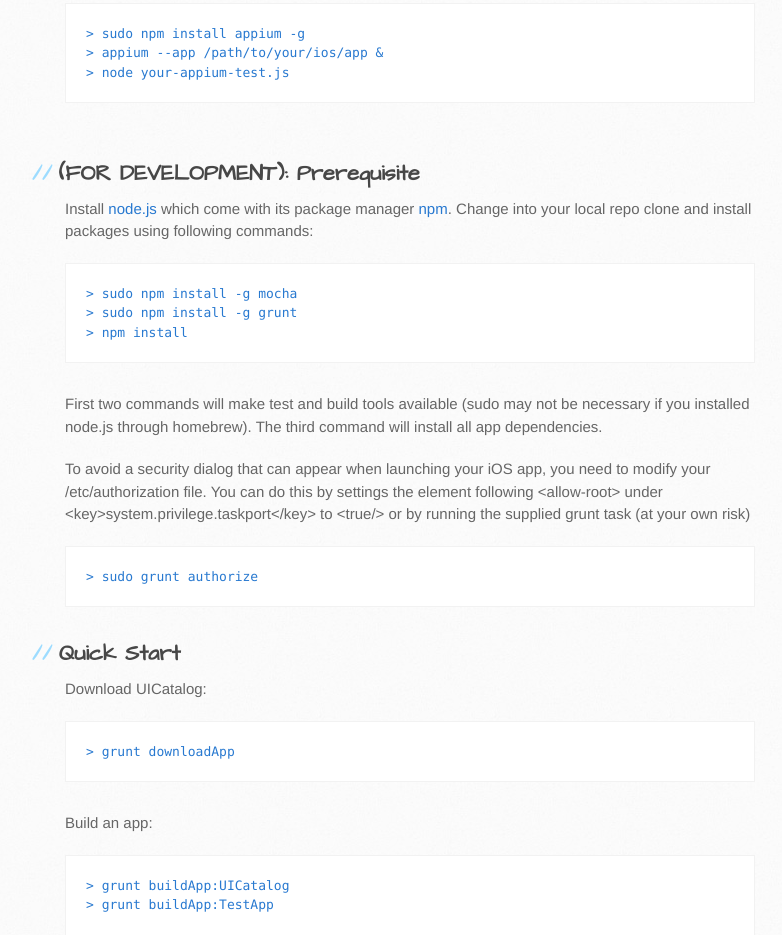
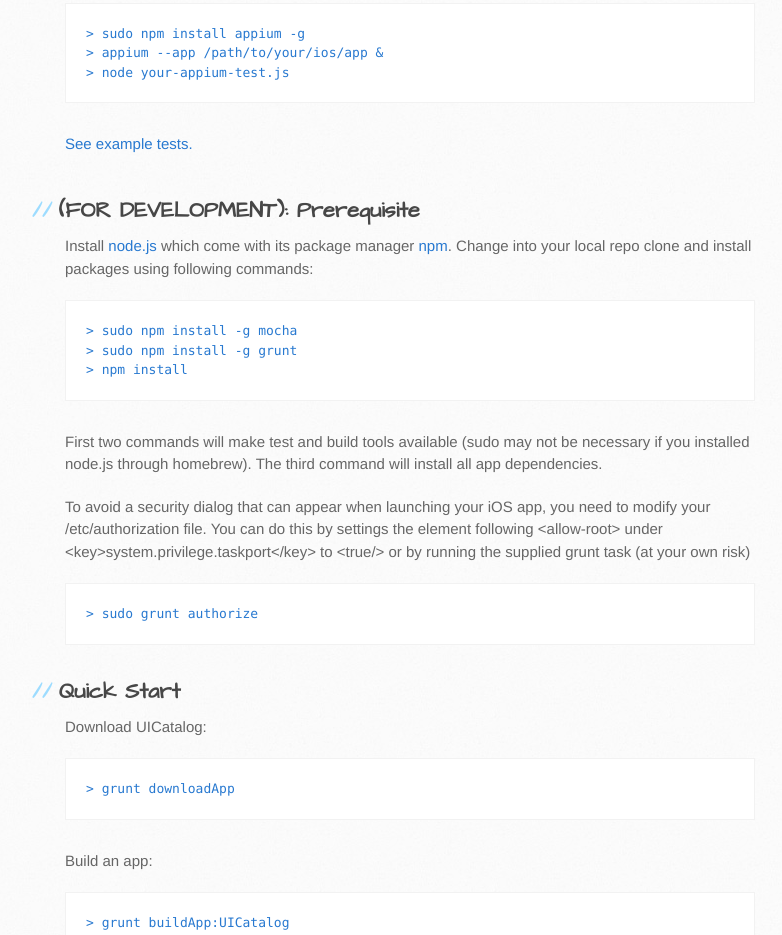
Before and after one commit to appium/appium.github.com, a plain HTML site: page index.html in a window 1280 px wide. Shown: the part 1159-2094 px from the top of the page, without its empty margins (105-887 px from the left). Drawn offline with Linux system fonts and the light colour scheme.

Commit message:
Adding a link to example code

```diff
--- a/index.html
+++ b/index.html
@@ -54,6 +54,7 @@
 &gt; appium --app /path/to/your/ios/app &amp;
 &gt; node your-appium-test.js
 </code></pre>
+<a href="https://github.com/appium/appium/tree/master/sample-code/examples">See example tests.</a>
 
 <hr>
 
```
